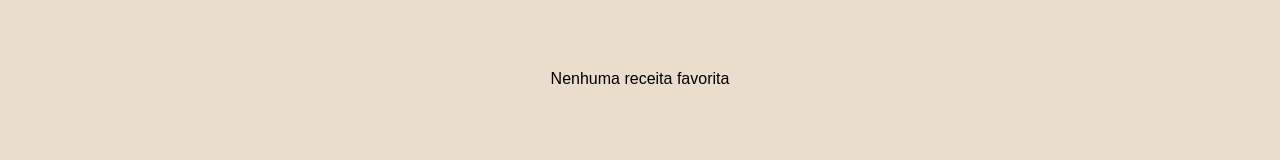
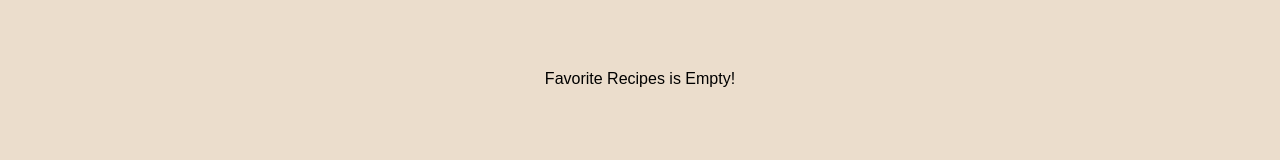
Before and after one commit to rafaelmagalhaesguedes/recipesApp, a React (Vite) app: page /favorite-recipes in a window 1280 px wide. Shown: the part 286-446 px from the top of the page. Built offline with nearby package versions, Linux system fonts and the light colour scheme.

Commit message:
fix: message favorites empty

```diff
--- a/src/pages/FavoriteRecipes/FavoriteRecipes.tsx
+++ b/src/pages/FavoriteRecipes/FavoriteRecipes.tsx
@@ -87,7 +87,7 @@ function FavoriteRecipes() {
       </FavoriteRecipesButtons>
 
       {favoriteRecipes.length === 0 && (
-        <MessageNoFound>Nenhuma receita favorita</MessageNoFound>
+        <MessageNoFound>Favorite Recipes is Empty!</MessageNoFound>
       )}
 
       <CardFavorites>
```
